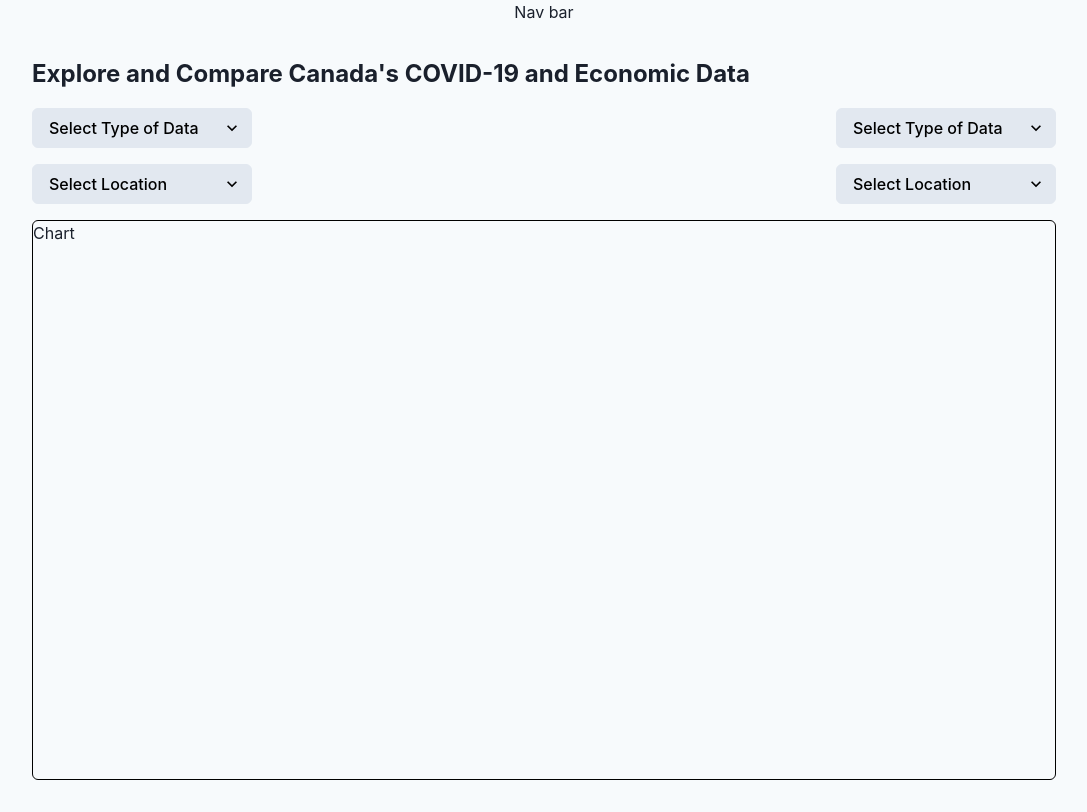
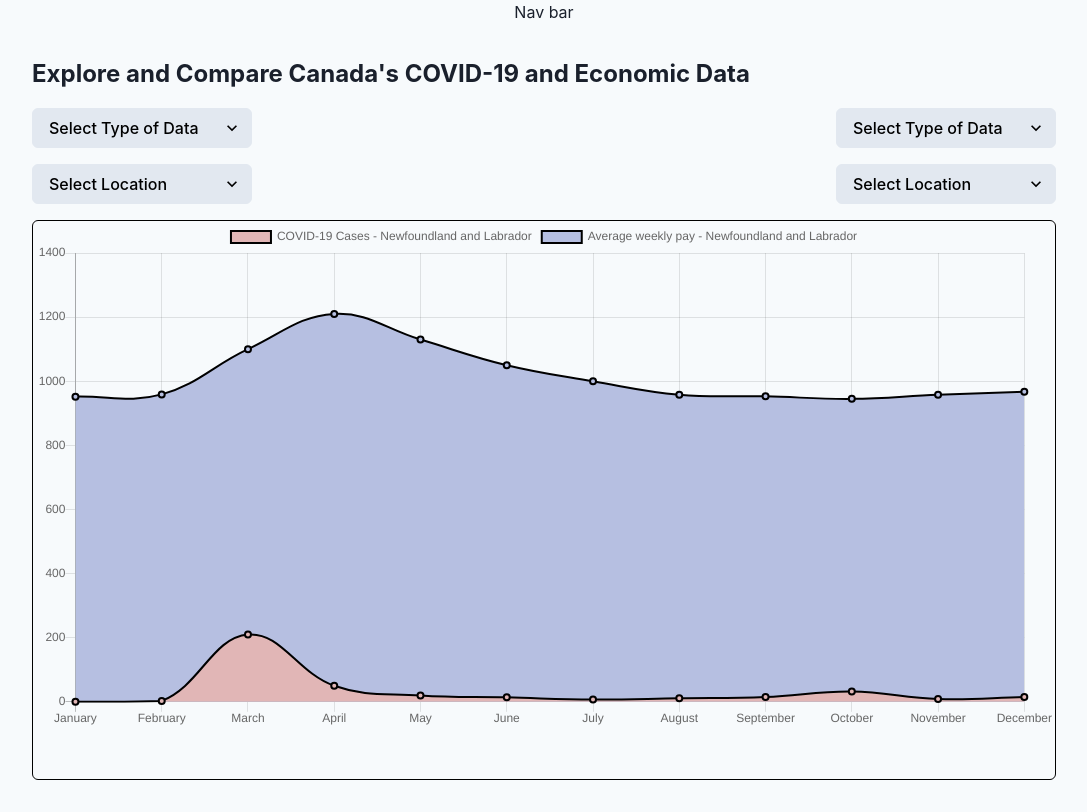
Before and after one commit to briannamcdonald/covid-19-and-economic-tracker, a React (Create React App) app in the folder app-frontend/: page / in a window 1280 px wide. Shown: the whole page, without its empty margins (96-1183 px from the left). Built offline with nearby package versions, Linux system fonts and the light colour scheme.

Commit message:
Added hardcoded chart

```diff
--- a/app-frontend/package.json
+++ b/app-frontend/package.json
@@ -9,8 +9,10 @@
     "@testing-library/jest-dom": "^5.9.0",
     "@testing-library/react": "^10.2.1",
     "@testing-library/user-event": "^12.0.2",
+    "chart.js": "^2.9.4",
     "framer-motion": ">=3.0.0",
     "react": "^17.0.1",
+    "react-chartjs-2": "^2.11.1",
     "react-dom": "^17.0.1",
     "react-icons": "^3.0.0",
     "react-scripts": "4.0.3",
@@ -36,5 +38,8 @@
       "last 1 firefox version",
       "last 1 safari version"
     ]
+  },
+  "devDependencies": {
+    "babel-plugin-macros": "^3.0.1"
   }
 }
--- /dev/null
+++ b/app-frontend/src/components/DynamicChart.js
@@ -0,0 +1,15 @@
+import React from 'react';
+import { Line } from 'react-chartjs-2';
+
+const DynamicChart = props => {
+  return (
+    <Line
+        data={props.data}
+        width={100}
+        height={50}
+        options={{ maintainAspectRatio: true }}
+    />
+  );
+};
+
+export default DynamicChart;
--- a/app-frontend/src/components/MainPage.js
+++ b/app-frontend/src/components/MainPage.js
@@ -4,6 +4,7 @@ import { Flex, Box, Text } from '@chakra-ui/react';
 import LocationDropdown from './Dropdowns/LocationDropdown';
 import DataTypeDropdown from './Dropdowns/DataTypeDropdown';
 import IndustryDropdown from './Dropdowns/IndustryDropdown';
+import DynamicChart from './DynamicChart';
 
 // Explanation of dropdown logic:
 //  - Industry selection dropdown only appears when weekly earnings or employment has been selected as the data type.
@@ -76,7 +77,30 @@ const MainPage = () => {
           borderRadius="6px"
           marginBottom="2rem"
         >
-          Chart
+          <DynamicChart data={
+            {
+              labels: ['January', 'February', 'March',
+                       'April', 'May', 'June', 'July',
+                       'August', 'September', 'October',
+                       'November', 'December'],
+              datasets: [
+                {
+                  label: 'COVID-19 Cases - Newfoundland and Labrador',
+                  backgroundColor: 'rgba(225,182,182,1)',
+                  borderColor: 'rgba(0,0,0,1)',
+                  borderWidth: 2,
+                  data: [0, 3, 210, 50, 20, 14, 7, 11, 15, 32, 9, 15]
+                },
+                {
+                  label: 'Average weekly pay - Newfoundland and Labrador',
+                  backgroundColor: 'rgba(182,191,225,1)',
+                  borderColor: 'rgba(0,0,0,1)',
+                  borderWidth: 2,
+                  data: [952, 959, 1100, 1210, 1130, 1050, 1000, 958, 953, 945, 958, 967]
+                }
+              ]
+          }
+          }/>
         </Box>
       </Box>
     </Flex>
```
Also changed, not shown: 1 other file (tests, documents, lock files or other folders).
